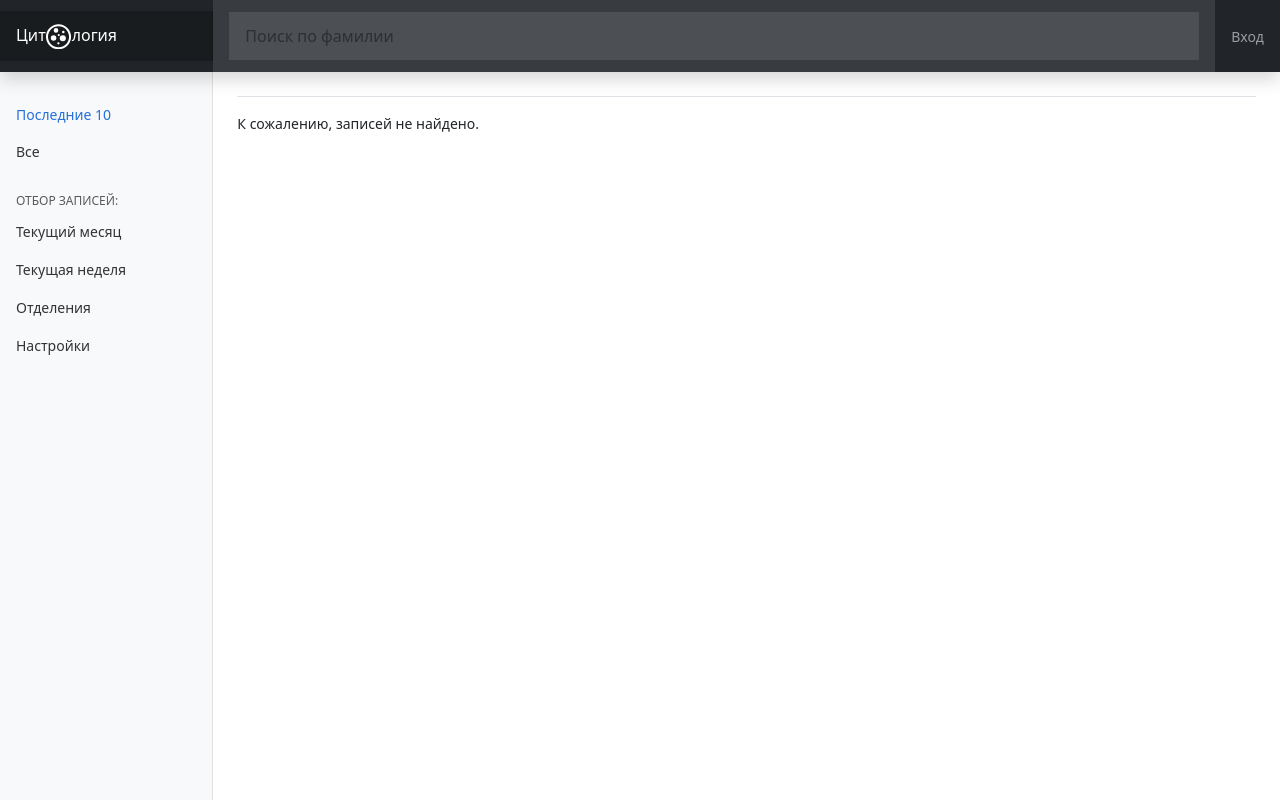
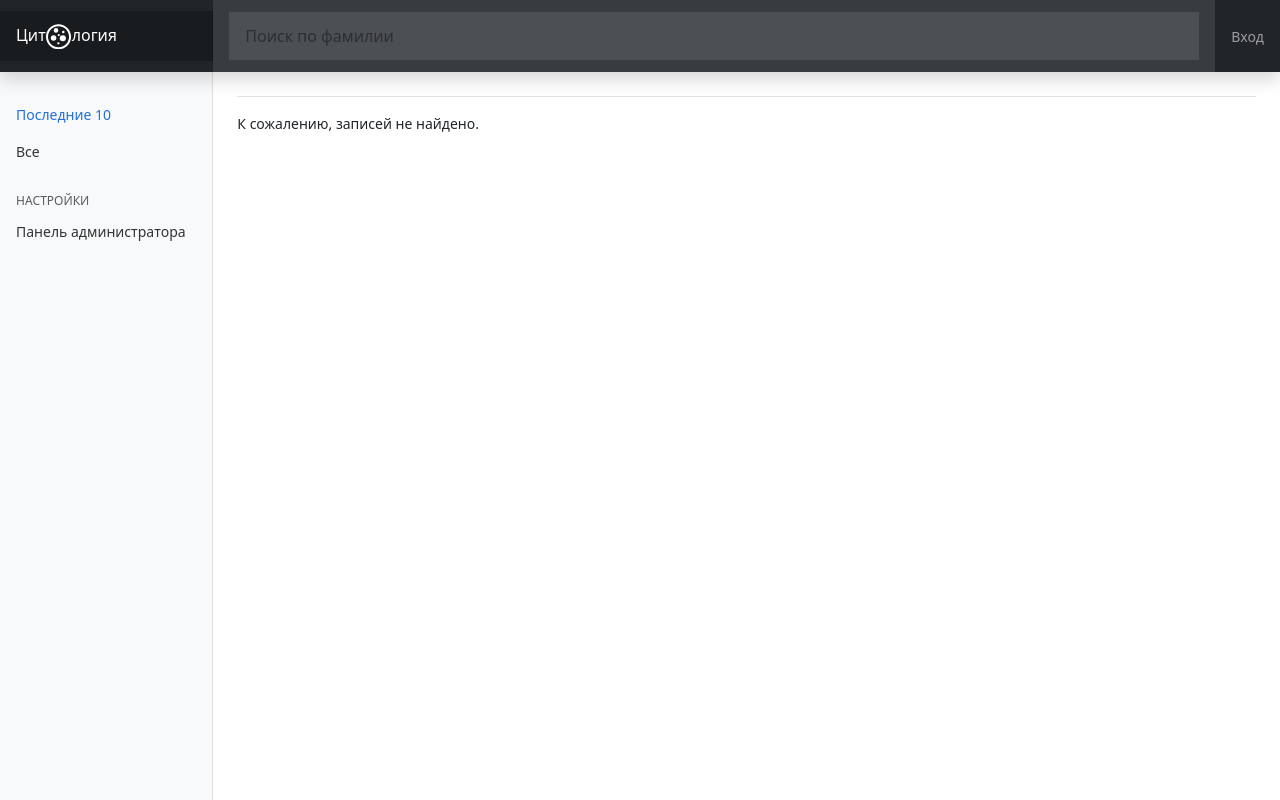
Before and after one commit to vgridasov/CLProject, a Django app: page / in a window 1280 px wide. Run offline with Django 4.2, Linux system fonts and the light colour scheme; data that the repository does not hold is empty; some libraries are stand-ins or nearby versions.

Commit message:
Изменения в боковой панели, допавлена ссылка на панель администратора

```diff
--- a/CLcore/cytology/templates/cytology/wrapper.html
+++ b/CLcore/cytology/templates/cytology/wrapper.html
@@ -69,34 +69,13 @@
         </ul>
 
         <h6 class="sidebar-heading d-flex justify-content-between align-items-center px-3 mt-4 mb-1 text-muted text-uppercase">
-          <span>Отбор записей:</span>
-          <a class="link-secondary" href="#" aria-label="Add a new report">
-            <span data-feather="plus-circle" class="align-text-bottom"></span>
-          </a>
+          <span>Настройки</span>
         </h6>
         <ul class="nav flex-column mb-2">
           <li class="nav-item">
-            <a class="nav-link" href="#">
-              <span data-feather="file-text" class="align-text-bottom"></span>
-              Текущий месяц
-            </a>
-          </li>
-          <li class="nav-item">
-            <a class="nav-link" href="#">
-              <span data-feather="file-text" class="align-text-bottom"></span>
-              Текущая неделя
-            </a>
-          </li>
-          <li class="nav-item">
-            <a class="nav-link" href="#">
-              <span data-feather="file-text" class="align-text-bottom"></span>
-              Отделения
-            </a>
-          </li>
-          <li class="nav-item">
             <a class="nav-link" href="/admin/">
               <span data-feather="file-text" class="align-text-bottom"></span>
-              Настройки
+              Панель администратора
             </a>
           </li>
         </ul>
```
Also changed, not shown: CLcore/cytology/templates/cytology/base.html (deleted, +0 -72 lines), CLcore/cytology/templates/cytology/index.html (deleted, +0 -9 lines).
